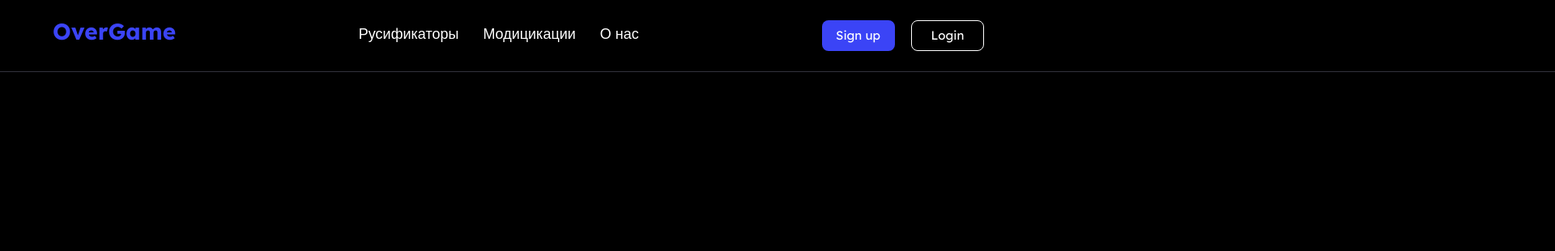
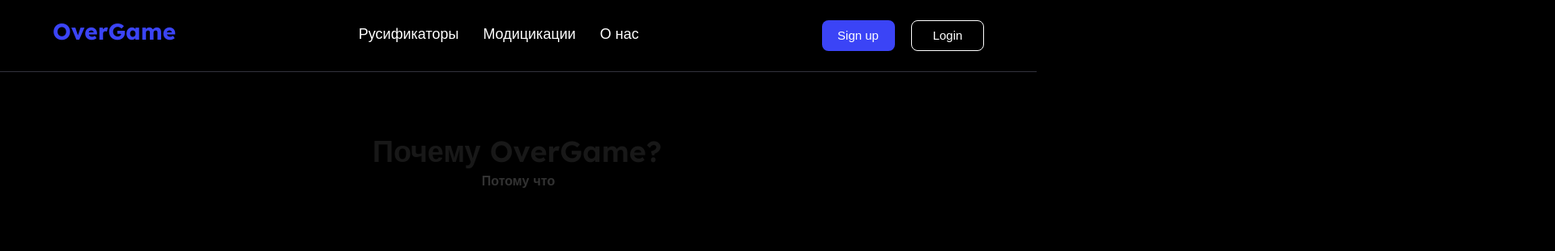
Before and after one commit to CatVooDoo/OverGame-Site, a plain HTML site: page index.html in a window 1280 px wide. Shown: the whole page at 81% size, 1920 px wide, since content can reach past the window. Drawn offline with Linux system fonts and the light colour scheme.

Commit message:
Update style.css

```diff
--- a/src/style.css
+++ b/src/style.css
@@ -1,6 +1,9 @@
 :root {
     --main-color: #3B44F6;
+    --background-color: #020204;
     --white-color: #fff;
+    --title-color: #181818;
+    --subtitle-color: #323232;
     --line-color: #32323D;
 }
 
@@ -13,19 +16,19 @@ a {
     text-decoration: none;
 }
 
+/* work */
+
 .wrapper {
     max-width: 1200px;
     margin: 0 auto;
 }
 
-/* header */
 .header--inner {
     display: flex;
     padding: 25px;
     justify-content: space-between;
 }
 
-/* logo */
 .logo__item {
     font-weight: 700;
     font-size: 28px;
@@ -74,7 +77,6 @@ a {
 }
 
 .button__item span {
-    font-family: "Lexend", sans-serif;
     font-weight: 400;
     font-size: 15px;
     line-height: 144%;
@@ -86,30 +88,50 @@ a {
     border: 1px solid var(--white-color);
 }
 
-.sign-in:hover {
-    background-color: var(--main-color);
-    border-color: var(--main-color);
-}
-
 .sign-up:hover {
     background-color: transparent;
     border: 1px solid var(--white-color);
 }
 
-.sign-in:active {
-    transform: scale(0.97);
+.sign-in:hover {
+    background-color: var(--main-color);
+    border: none;
 }
 
+.sign-in:active,
 .sign-up:active {
     transform: scale(0.97);
 }
 
-/* head__line */
 .head__line {
     margin: 0 auto;
     height: 1px;
-    width: 1920px;
+    width: 100%;
+    max-width: 1920px;
     background-color: var(--line-color);
+    margin-bottom: 80px;
 }
 
-/* main */
+.header__why-us {
+    max-width: 360px;
+    margin: 0 auto;
+    margin-bottom: 60px;
+}
+
+.title__why-us {
+    font-weight: 600;
+    font-size: 36px;
+    color: var(--title-color);
+    margin-bottom: 10px;
+}
+
+.subtitle__why-us {
+    text-align: center;
+    color: var(--subtitle-color);
+}
+
+.box__why-us {
+    display: grid;
+    grid-template-columns: repeat(3, 1fr);
+    gap: 161px;
+}
```
